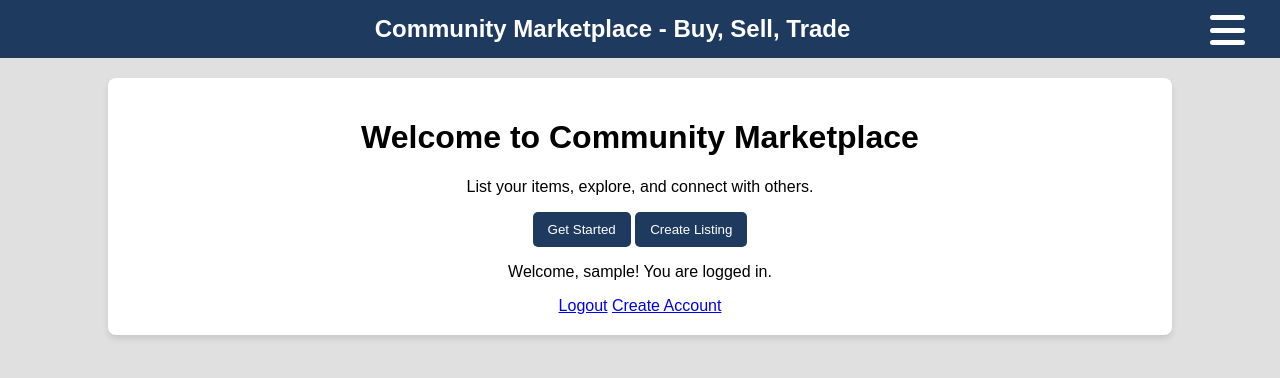
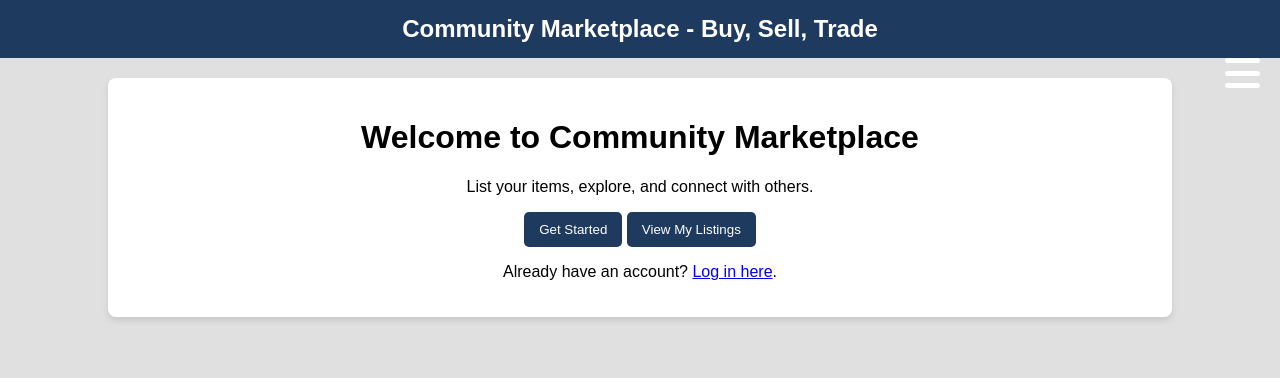
Before and after one commit to abby-graber/Community-Marketplace, a Flask app: page / in a window 1280 px wide. Shown: the top 378 px of the page. Run offline with Flask 3, Linux system fonts and the light colour scheme; the visitor is signed in with stand-in values (Sample User, id 1); some libraries are stand-ins or nearby versions.

Commit message:
feat: add user-specific listings page with sidebar navigation

```diff
--- a/routes/listing.py
+++ b/routes/listing.py
@@ -59,3 +59,16 @@ def create_listing_page():
         return jsonify({'message': 'Listing created successfully'}), 201
 
     return render_template('create_listing.html')
+
+
+@listings_bp.route('/my-listings', methods=['GET'])
+@login_required
+def my_listings():
+    seller_id = session.get('user_id')
+
+    cursor = mysql.connection.cursor()
+    cursor.execute("SELECT id, title, price, category, description, image_url FROM listings WHERE seller_id = %s", (seller_id,))
+    listings = cursor.fetchall()
+    cursor.close()
+
+    return render_template('my_listings.html', listings=listings)
--- a/templates/index.html
+++ b/templates/index.html
@@ -6,41 +6,47 @@
 </head>
 <body>
 
+    <!-- Header -->
     <header>
         Community Marketplace - Buy, Sell, Trade
-        <button class="menu-btn" onclick="toggleMenu()"> <div></div> <div></div> <div></div> </button>
-        <div class="side-menu" id="sideMenu">
-            <a href="{{ url_for('listings.create_listing_page') }}">Create Listing</a>
-            <a href="{{ url_for('address.address_page') }}">Schedule a Meeting</a>
-            <!-- Add more links to other services -->
-            <a href="#">Services</a>
-            <a href="#">Contact</a>
-            <a href="#" class="close-btn" onclick="toggleMenu()">&times;</a>
-        </div>
     </header>
+
+    <!-- Hamburger Menu Button -->
+    <button class="menu-btn" onclick="openMenu()">
+        <div></div>
+        <div></div>
+        <div></div>
+    </button>
+
+    <!-- Sidebar Menu -->
+    <div id="sideMenu" class="side-menu">
+        <a href="javascript:void(0)" class="close-btn" onclick="closeMenu()">&times;</a>
+        <a href="{{ url_for('home') }}">Home</a>
+        <a href="{{ url_for('login') }}">Login</a>
+        <a href="{{ url_for('register') }}">Register</a>
+        <a href="{{ url_for('listings.my_listings') }}">My Listings</a>
+    </div>
 
     <div class="container">
         <h1>Welcome to Community Marketplace</h1>
         <p>List your items, explore, and connect with others.</p>
+
         <button>Get Started</button>
-        <a href="{{ url_for('listings.create_listing_page') }}"><button>Create Listing</button></a>
-        {% if 'logged_in' in session %}
-        <p>Welcome, {{ session['username'] }}! You are logged in.</p>
-        <a href="{{ url_for('logout') }}">Logout</a>
-        {% else %}
-        <a href="{{ url_for('login') }}">Login</a>
-        {% endif %}
-        <a href="{{ url_for('register') }}">Create Account</a>
+
+        <a href="{{ url_for('listings.my_listings') }}">
+            <button>View My Listings</button>
+        </a>
+
+        <p>Already have an account? <a href="{{ url_for('login') }}">Log in here</a>.</p>
     </div>
 
     <script>
-        function toggleMenu() {
-            let menu = document.getElementById("sideMenu");
-            if(menu.style.width === "250px") {
-                menu.style.width = "0";
-            } else {
-                menu.style.width = "250px";
-            }
+        function openMenu() {
+            document.getElementById("sideMenu").style.width = "250px";
+        }
+
+        function closeMenu() {
+            document.getElementById("sideMenu").style.width = "0";
         }
     </script>
 
```
Also changed, not shown: templates/my_listings.html (added, +32 -0 lines).
